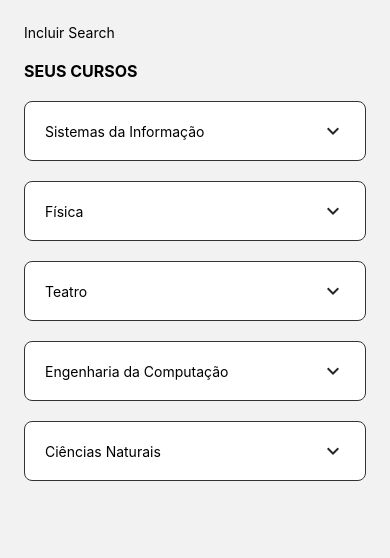
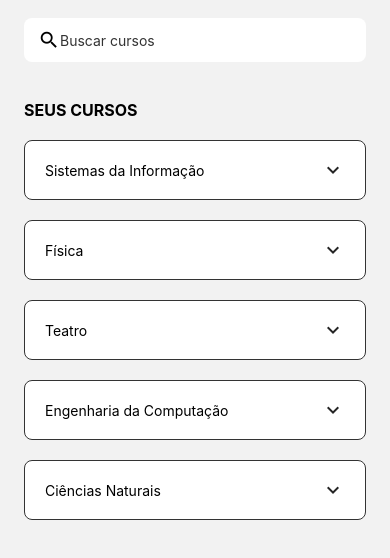
Before and after one commit to teixeira83/app-grade, a React Native app: screen /Home in a window 390 px wide. Shown: the top 558 px of the page. Built offline with nearby package versions, Linux system fonts and the light colour scheme.

Commit message:
feat search input component

```diff
--- a/src/components/Header/index.tsx
+++ b/src/components/Header/index.tsx
@@ -2,11 +2,19 @@ import React from 'react';
 import { StyleSheet, Text, TouchableOpacity, View } from 'react-native';
 import { IHeader } from '../../types/components/header';
 import Icon from 'react-native-vector-icons/MaterialIcons';
+import { SearchInputWithIcon } from '../SearchInputWithIcon';
 
-export function Header({ title, onPress }: IHeader): JSX.Element {
+export function Header({
+  title,
+  onGoBack,
+  valueToSearch,
+  onSearch,
+}: IHeader): JSX.Element {
   return (
+    <>
+      {!!onGoBack && (
         <View style={styles.container}>
-      <TouchableOpacity style={styles.iconContainer} onPress={onPress}>
+          <TouchableOpacity style={styles.iconContainer} onPress={onGoBack}>
             <Icon name="arrow-back-ios" size={22} />
           </TouchableOpacity>
 
@@ -14,6 +22,17 @@ export function Header({ title, onPress }: IHeader): JSX.Element {
             <Text style={styles.titleText}>{title}</Text>
           </View>
         </View>
+      )}
+
+      {!!onSearch && (
+        <View style={styles.container}>
+          <SearchInputWithIcon
+            value={valueToSearch ? valueToSearch : ''}
+            onSearch={onSearch}
+          />
+        </View>
+      )}
+    </>
   );
 }
 
--- /dev/null
+++ b/src/components/SearchInputWithIcon/index.tsx
@@ -0,0 +1,46 @@
+import React from 'react';
+import { StyleSheet, TextInput, View } from 'react-native';
+import Icon from 'react-native-vector-icons/MaterialIcons';
+import { ISearchInputWithIcon } from '../../types/components/searchInputWithIcon';
+
+/**
+ * @TODO colocar lib de controle de estado para a alteração do input ou um debounce
+ * @param value
+ * @param onSearch
+ * @constructor
+ */
+export function SearchInputWithIcon({
+  value,
+  onSearch,
+}: ISearchInputWithIcon): JSX.Element {
+  return (
+    <View style={styles.container}>
+      <Icon name="search" size={22} />
+
+      <TextInput
+        style={styles.input}
+        /*@TODO
+         ** Colocar o placeholder com internacionalização
+         */
+        placeholder="Buscar cursos"
+        value={value}
+        onChangeText={text => onSearch(text)}
+      />
+    </View>
+  );
+}
+
+const styles = StyleSheet.create({
+  container: {
+    flexDirection: 'row',
+    backgroundColor: '#fff',
+    borderRadius: 8,
+    width: '100%',
+    height: 44,
+    alignItems: 'center',
+    paddingHorizontal: 14,
+  },
+  input: {
+    color: '#333',
+  },
+});
--- a/src/components/index.ts
+++ b/src/components/index.ts
@@ -1,3 +1,4 @@
 export { DropDownList } from './DropDownList';
 export { Header } from './Header';
 export { BoxInformationWithLabelAndIcon } from './BoxInformationWithLabelAndIcon';
+export { SearchInputWithIcon } from './SearchInputWithIcon';
--- a/src/pages/CourseClassDescription/index.tsx
+++ b/src/pages/CourseClassDescription/index.tsx
@@ -1,4 +1,4 @@
-import React, { useEffect } from 'react';
+import React from 'react';
 import { View } from 'react-native';
 import { RouteProp, useNavigation, useRoute } from '@react-navigation/native';
 import { IRoutes } from '../../types/routes';
@@ -13,14 +13,12 @@ export function CourseClassDescription(): JSX.Element {
       NativeStackNavigationProp<IRoutes, 'CourseClassDescription'>
     >();
   const { params } = useRoute<RouteProp<IRoutes, 'CourseClassDescription'>>();
-  useEffect(() => console.log(params));
 
   return (
     <View>
       <Header
-        canGoBack
         title={params?.description}
-        onPress={() => navigation.goBack()}
+        onGoBack={() => navigation.goBack()}
       />
 
       <View style={globalStyles.bodyContainer}>
--- a/src/pages/Home/index.tsx
+++ b/src/pages/Home/index.tsx
@@ -1,6 +1,6 @@
-import React from 'react';
+import React, { useState } from 'react';
 import { StyleSheet, Text, TouchableOpacity, View } from 'react-native';
-import { DropDownList } from '../../components';
+import { DropDownList, Header } from '../../components';
 import { colors, globalStyles } from '../../settings/styles/global';
 import { cursosMock } from '../../mocks';
 import { useNavigation } from '@react-navigation/native';
@@ -10,6 +10,8 @@ import { ContentContainer, IPeriodCard } from '../../types/components/dropDown';
 import { Course, WeekDays } from '../../types/course';
 
 export function Home(): JSX.Element {
+  const [valueToSearch, setValueToSearch] = useState('');
+
   const navigation =
     useNavigation<NativeStackNavigationProp<IRoutes, 'Home'>>();
 
@@ -24,17 +26,16 @@ export function Home(): JSX.Element {
   };
 
   const PeriodCard = ({
-    description,
-    weekScheeduleScreenTitle,
+    periodLabelText,
     selectedPeriod,
   }: IPeriodCard): JSX.Element => {
     return (
       <TouchableOpacity
         style={styles.periodContainer}
         onPress={() =>
-          onNavigateToWeekScheedule(weekScheeduleScreenTitle, selectedPeriod)
+          onNavigateToWeekScheedule(periodLabelText, selectedPeriod)
         }>
-        <Text>{description}</Text>
+        <Text>{periodLabelText}</Text>
       </TouchableOpacity>
     );
   };
@@ -50,15 +51,12 @@ export function Home(): JSX.Element {
          * @TODO
          * trocar string "Período" por variável de internacionalização
          */
-        const weekScheeduleScreenTitle = `${course.name} - ${
-          index + 1
-        }º Período`;
-        const periodDescriptionTitle = `${index + 1} Período`;
+        const periodLabelText = `${index + 1}º  Período`;
+
         return (
           <PeriodCard
             key={`${course.id}${course.name}${index}`}
-            description={periodDescriptionTitle}
-            weekScheeduleScreenTitle={weekScheeduleScreenTitle}
+            periodLabelText={periodLabelText}
             selectedPeriod={course.periods[index]}
           />
         );
@@ -67,14 +65,19 @@ export function Home(): JSX.Element {
   };
 
   return (
-    <View style={globalStyles.bodyContainer}>
-      <Text>Incluir Search</Text>
+    <>
+      <Header
+        valueToSearch={valueToSearch}
+        onSearch={a => setValueToSearch(a)}
+      />
 
-      <DropDownList
-        title="SEUS CURSOS"
-        containers={extractFormattedContainers(cursosMock)}
-      />
-    </View>
+      <View style={globalStyles.bodyContainer}>
+        <DropDownList
+          title="SEUS CURSOS"
+          containers={extractFormattedContainers(cursosMock)}
+        />
+      </View>
+    </>
   );
 }
 
--- a/src/pages/WeekSchedule/index.tsx
+++ b/src/pages/WeekSchedule/index.tsx
@@ -1,7 +1,7 @@
 import React from 'react';
 import { StyleSheet, Text, TouchableOpacity, View } from 'react-native';
 // import { useLanguage } from '../../hooks';
-import { DropDownList } from '../../components';
+import { DropDownList, Header } from '../../components';
 import { RouteProp, useNavigation, useRoute } from '@react-navigation/native';
 import { IRoutes } from '../../types/routes';
 import { ContentContainer, IWeekCard } from '../../types/components/dropDown';
@@ -45,7 +45,6 @@ export function WeekSchedule(): JSX.Element {
   ];
 
   const onNavigateToSubject = (obj: CourseClass) => {
-    console.log('131231: ', obj);
     navigation.navigate('CourseClassDescription', obj.subject);
   };
 
@@ -83,6 +82,12 @@ export function WeekSchedule(): JSX.Element {
   };
 
   return (
+    <>
+      <Header
+        title={'Sistemas da Informação'}
+        onGoBack={() => navigation.goBack()}
+      />
+
       <View style={globalStyles.bodyContainer}>
         {!!params && params.selectedPeriod && (
           <DropDownList
@@ -91,6 +96,7 @@ export function WeekSchedule(): JSX.Element {
           />
         )}
       </View>
+    </>
   );
 }
 
--- a/src/settings/styles/global.ts
+++ b/src/settings/styles/global.ts
@@ -2,7 +2,7 @@ import { StyleSheet } from 'react-native';
 
 const globalStyles = StyleSheet.create({
   bodyContainer: {
-    padding: 24,
+    paddingHorizontal: 24,
   },
 });
 
--- a/src/types/components/dropDown.d.ts
+++ b/src/types/components/dropDown.d.ts
@@ -5,8 +5,7 @@ interface IWeekCard {
 }
 
 interface IPeriodCard {
-  weekScheeduleScreenTitle: string;
-  description: string;
+  periodLabelText: string;
   selectedPeriod: WeekDays;
 }
 
--- a/src/types/components/header.d.ts
+++ b/src/types/components/header.d.ts
@@ -1,7 +1,8 @@
 interface IHeader {
-  canGoBack?: boolean;
   title?: string;
-  onPress?: () => void;
+  onGoBack?: () => void;
+  valueToSearch?: string;
+  onSearch?: (value) => void;
 }
 
 export { IHeader };
--- /dev/null
+++ b/src/types/components/searchInputWithIcon.d.ts
@@ -0,0 +1,6 @@
+interface ISearchInputWithIcon {
+  value: string;
+  onSearch: (value: string) => void;
+}
+
+export { ISearchInputWithIcon };
```
Also changed, not shown: src/components/DropDownList/index.tsx (+3 -4 lines). Lines whose indentation alone changed are shown as unchanged.
